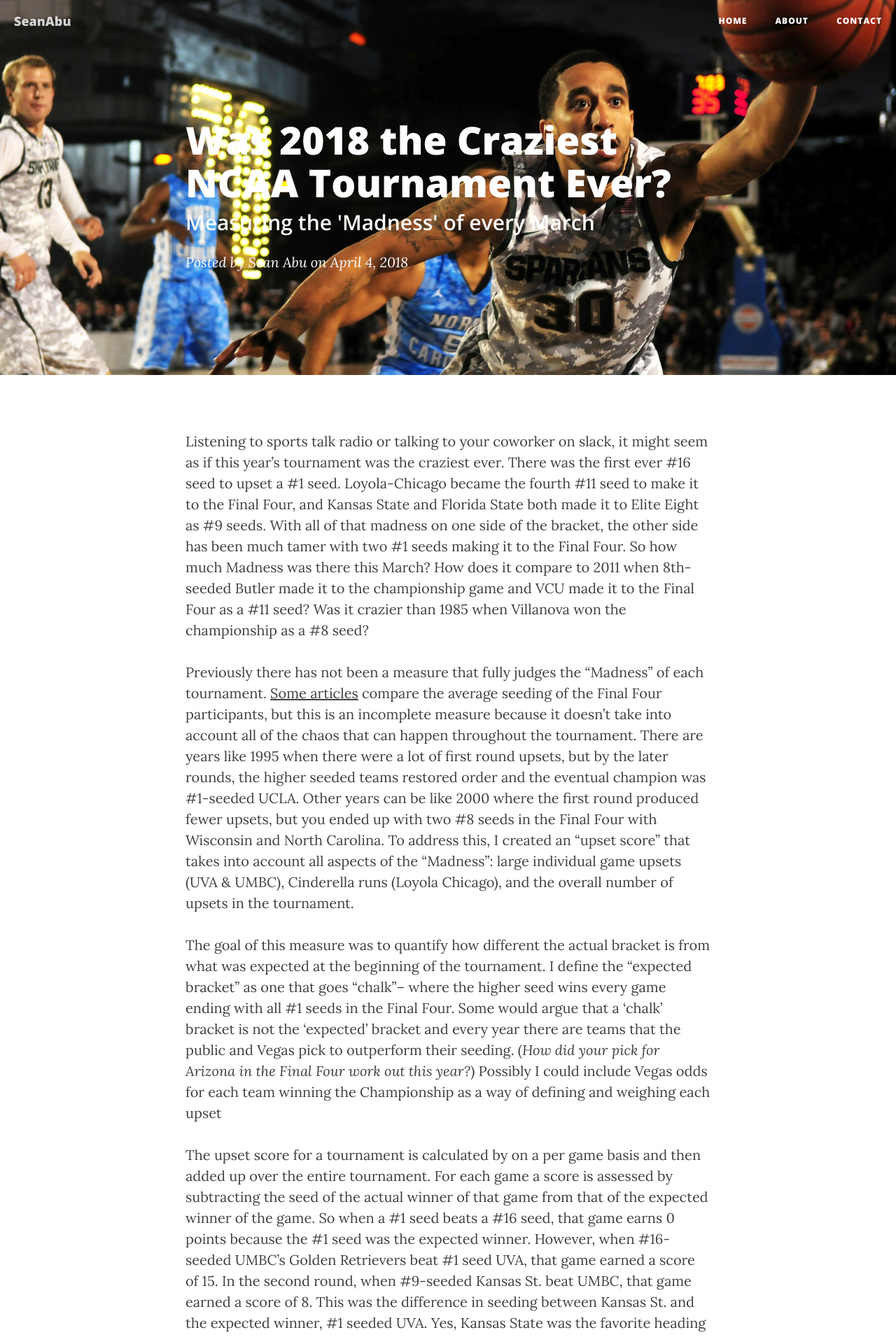
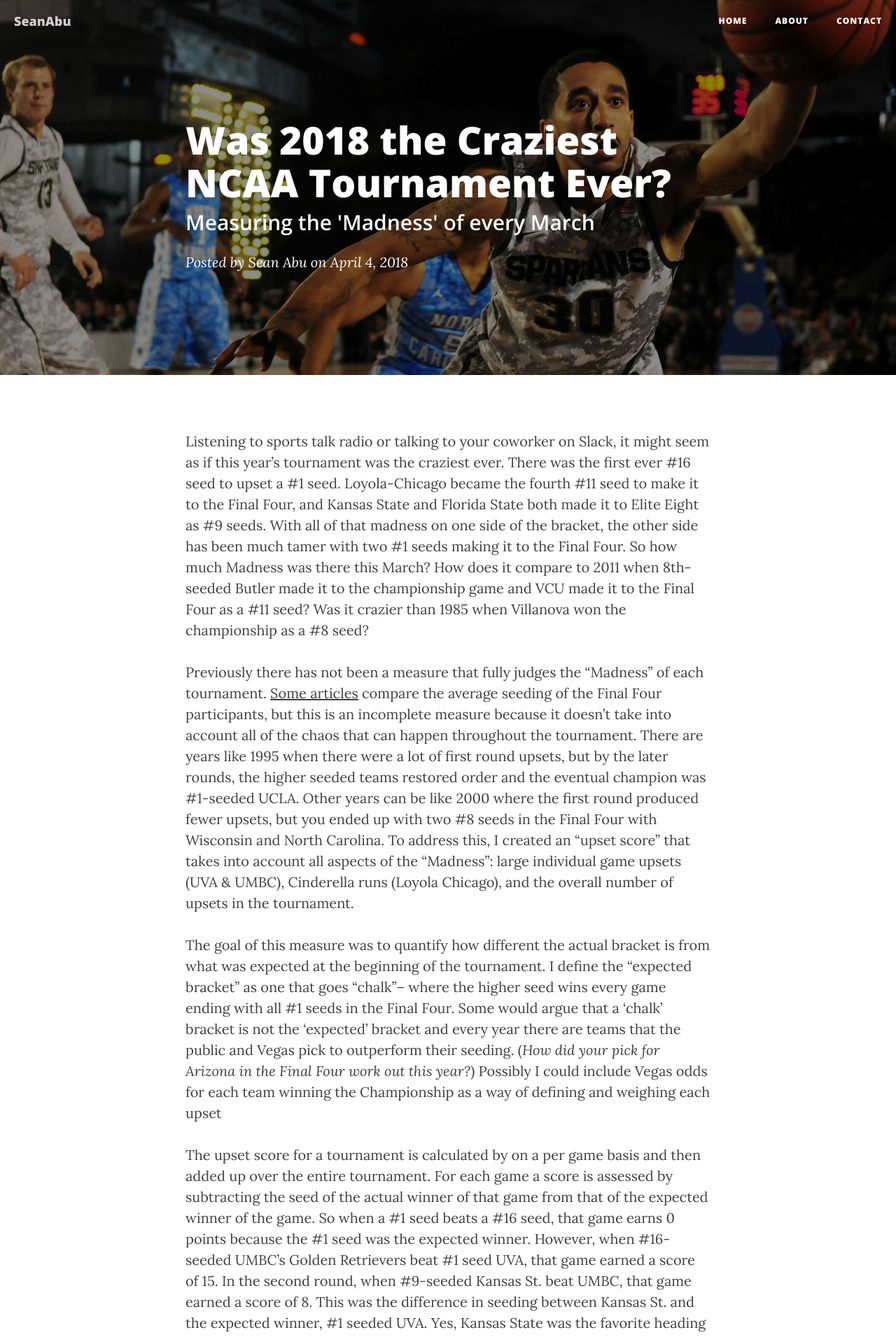
Before and after one commit to jingjingforest/jingjingforest.github.io, a Jekyll site: the page built from _posts/2018-04-04-Ranking-Ever-Year-of-March-Madness.markdown, in a window 1280 px wide. Shown: the top 1911 px of the page at 70% size. Built offline with Jekyll 4.4.1, drawn with Linux system fonts in a browser that asks for light colours; nearby versions of some CDN libraries; some of the changed text lies outside the part shown.

Commit message:
finalize chart change image

```diff
--- a/_includes/stack_bar.html
+++ b/_includes/stack_bar.html
@@ -1,5 +1,5 @@
-<!-- <!DOCTYPE html> -->
-<!-- <meta charset="utf-8"> -->
+<!DOCTYPE html>
+<meta charset="utf-8">
 <style>
     .axis text {
         font: 10px sans-serif;
@@ -25,22 +25,24 @@
     svg {
         background: #f0f0f0;
     }
-    .toolTip {
+
+    .tooltip {
         position: absolute;
-        display: none;
-        min-width: 80px;
-        height: auto;
-        background: none repeat scroll 0 0 #ffffff;
-        border: 1px solid #6F257F;
+        /* display: none; */
+        width: 700px;
+        height: 80px;
+        background: #f0f0f0;
         padding: 14px;
-        text-align: center;
+        padding-left: 35px;
+        text-align: left;
+        font: normal 14px/1.7 sans-serif;
     }
 </style>
 
-<div>
-    <h3>Total Upset Score by Year</h3>
+<body>
+    <h3> Upset Score by Year</h3>
     <div id='stacked-bar'></div>
-</div>
+</body>
 <script src="https://d3js.org/d3.v4.min.js"></script>
 <script>
     var initStackedBarChart = {
@@ -53,7 +55,7 @@
                 parseDate = d3.timeParse("%Y"),
                 width = 960 - margin.left - margin.right,
                 height = 500 - margin.top - margin.bottom,
-                xScale = d3.scaleBand().range([0, width]).padding(0.1),
+                xScale = d3.scaleBand().range([0, width - 20]).padding(0.1),
                 yScale = d3.scaleLinear().range([height, 0]),
                 color = d3.scaleOrdinal(d3.schemeCategory20c),
                 xAxis = d3.axisBottom(xScale).tickFormat(d3.timeFormat("%Y")),
@@ -94,13 +96,16 @@
                 .attr("height", function (d) { return yScale(d[0]) - yScale(d[1]); })
                 .attr("width", xScale.bandwidth())
                 .on("mouseover", function () { tooltip.style("display", 'block'); })
-                .on("mouseout", function () { tooltip.style("display", "none"); })
+                .on("mouseout", function () { tooltip.style("display", "block"); })
                 .on("mousemove", function (d) {
-                    console.log(d.data);
+                    console.log(d.data)
                     var xPosition = d3.mouse(this)[0] + 15;
                     var yPosition = d3.mouse(this)[1] - 5;
-                    tooltip.attr("transform", "translate(" + xPosition + "," + yPosition + ")");
-                    tooltip.select("text").text("Year: " + d.data.Season  + "<br>" + "Champion: " + d.data.Champion ).style('fill','black').style('stroke', 'black');
+                    // tooltip.attr("transform", "translate(" + 200 + "," + -10 + ")");
+                    tooltip.html("<b> Year:</b> " + d.data.Season + " &emsp; &emsp;  <b>Total Upset Score:</b> " + d.data.TR6 +
+                        " <br> <b>Champion:</b> " + d.data.Champion + " &emsp; &emsp;  <b>Runner Up:</b> " + d.data.RunnerUp + " &emsp; &emsp; <b>Cinderella: </b> " + d.data.Cinderella + " (" + d.data.UpsetScore + " Points)" +
+                        " <br> <b>Upset Score</b> &emsp; Round 1: " + d.data[1] + " &emsp; Round 2: " + d.data[2] + "&emsp; Round 3: " + d.data[3] + "&emsp; Round 4: " + d.data[4] + "&emsp; Round 5: " + d.data[5] + "&emsp; Round 6: " + d.data[6]
+                    );
                 });
 
 
@@ -117,42 +122,42 @@
 
             var legend = svg.append("g")
                 .attr("font-family", "sans-serif")
-                .attr("font-size", 10)
+                .attr("font-size", 9)
                 .attr("text-anchor", "end")
                 .selectAll("g")
                 .data(stackKey.slice().reverse())
                 .enter().append("g")
-                .attr("transform", function (d, i) { return "translate(0," + i * 20 + ")"; });
+                .attr("transform", function (d, i) { return "translate(0," + i * 15 + ")"; });
 
 
             legend.append("rect")
-                .attr("x", width - 10)
-                .attr("width", 19)
-                .attr("height", 19)
-                .attr("fill", color);
+                .attr("x", width)
+                .attr("width", 15)
+                .attr("height", 15)
+                .attr("fill", function (d, i) { return color(d - 1); });
 
             legend.append("text")
-                .attr("x", width - 15)
-                .attr("y", 5)
-                .attr("dy", "0.32em")
-                .text(function (d) { return "Round" +d; });
+                .attr("x", width - 10)
+                .attr("y", 8)
+                .attr("dy", ".22em")
+                .text(function (d) { return "Round " + d; });
 
 
-            var tooltip = svg.append("g")
-                .attr("class", "tooltip")
-                .style("display", "none");
+            var tooltip = d3.select("body").append("div")
+                .attr("class", "tooltip");
+            // .style("display", "none");
 
-            tooltip.append("rect")
-                .attr("width", 200)
-                .attr("height", 160)
-                .attr("fill", "white")
-                .style("opacity", 0.5);
+            // tooltip.append("rect")
+            //     .attr("width", 500)
+            //     .attr("height", 80)
+            //     .attr("fill", "white")
+            //     .style("opacity", 0.75);
 
-            tooltip.append("text")
-                .attr("x", 30)
-                .attr("dy", "1em")
-                .style("text-anchor", "left")
-                .attr("font-size", "10px")
+            // tooltip.append("text")
+            //     .attr("x", 30)
+            //     .attr("dy", "1em")
+            //     .style("text-anchor", "left")
+            //     .attr("font-size", "10px")
             // .attr("font-weight", "bold");
 
         }
@@ -784,7 +789,7 @@
         "TR6": 77.0,
         "Cinderella": "Xavier",
         "UpsetScore": 22
-    },  {
+    }, {
         "Season": 2018,
         "Champion": "Villanova",
         "RunnerUp": "Michigan",
@@ -794,7 +799,8 @@
         "3": 27.0,
         "4": 12.0,
         "5": 2.0, "6": 0.0, "TR1": 49.0, "TR2": 94.0, "TR3": 121.0, "TR4": 133.0, "TR5": 135.0, "TR6": 135.0, "Cinderella": "Loyola-Chicago", "UpsetScore": 32,
-        "upset": 26.0 }]
+        "upset": 26.0
+    }]
     var key = ["1", "2", "3", "4", "5", "6"];
     initStackedBarChart.draw({
         data: data,
--- a/_posts/2018-04-04-Ranking-Ever-Year-of-March-Madness.markdown
+++ b/_posts/2018-04-04-Ranking-Ever-Year-of-March-Madness.markdown
@@ -4,10 +4,10 @@ title:      "Was 2018 the Craziest NCAA Tournament Ever?"
 subtitle:   "Measuring the 'Madness' of every March"
 date:       2018-04-04 12:00:00
 author:     "Sean Abu"
-header-img: "img/post-bball-01.jpg"
+header-img: "img/post-bball-01-dark.jpg"
 ---
 
-Listening to sports talk radio or talking to your coworker on slack, it might seem as if this year’s tournament was the craziest ever. There was the first ever #16 seed to upset a #1 seed. Loyola-Chicago became the fourth #11 seed to make it to the Final Four, and Kansas State and Florida State both made it to Elite Eight as #9 seeds.  With all of that madness on one side of the bracket, the other side has been much tamer with two #1 seeds making it to the Final Four.
+Listening to sports talk radio or talking to your coworker on Slack, it might seem as if this year’s tournament was the craziest ever. There was the first ever #16 seed to upset a #1 seed. Loyola-Chicago became the fourth #11 seed to make it to the Final Four, and Kansas State and Florida State both made it to Elite Eight as #9 seeds.  With all of that madness on one side of the bracket, the other side has been much tamer with two #1 seeds making it to the Final Four.
 So how much Madness was there this March? How does it compare to 2011 when 8th-seeded Butler made it to the championship game and VCU made it to the Final Four as a #11 seed? Was it crazier than 1985 when Villanova won the championship as a #8 seed?
 
 Previously there has not been a measure that fully judges the “Madness” of each tournament. [Some articles](https://www.ncaa.com/news/basketball-men/bracketiq/2018-03-31/everything-you-need-know-about-final-four-today) compare the average seeding of the Final Four participants, but this is an incomplete measure because it doesn’t take into account all of the chaos that can happen throughout the tournament. There are years like 1995 when there were a lot of first round upsets, but by the later rounds, the higher seeded teams restored order and the eventual champion was #1-seeded UCLA. Other years can be like 2000 where the first round produced fewer upsets, but you ended up with two #8 seeds in the Final Four with Wisconsin and North Carolina.
```
Also changed, not shown: stack_bar.html (+31 -26 lines), img/post-bball-01-dark.jpg (added). Lines whose indentation alone changed are shown as unchanged.
